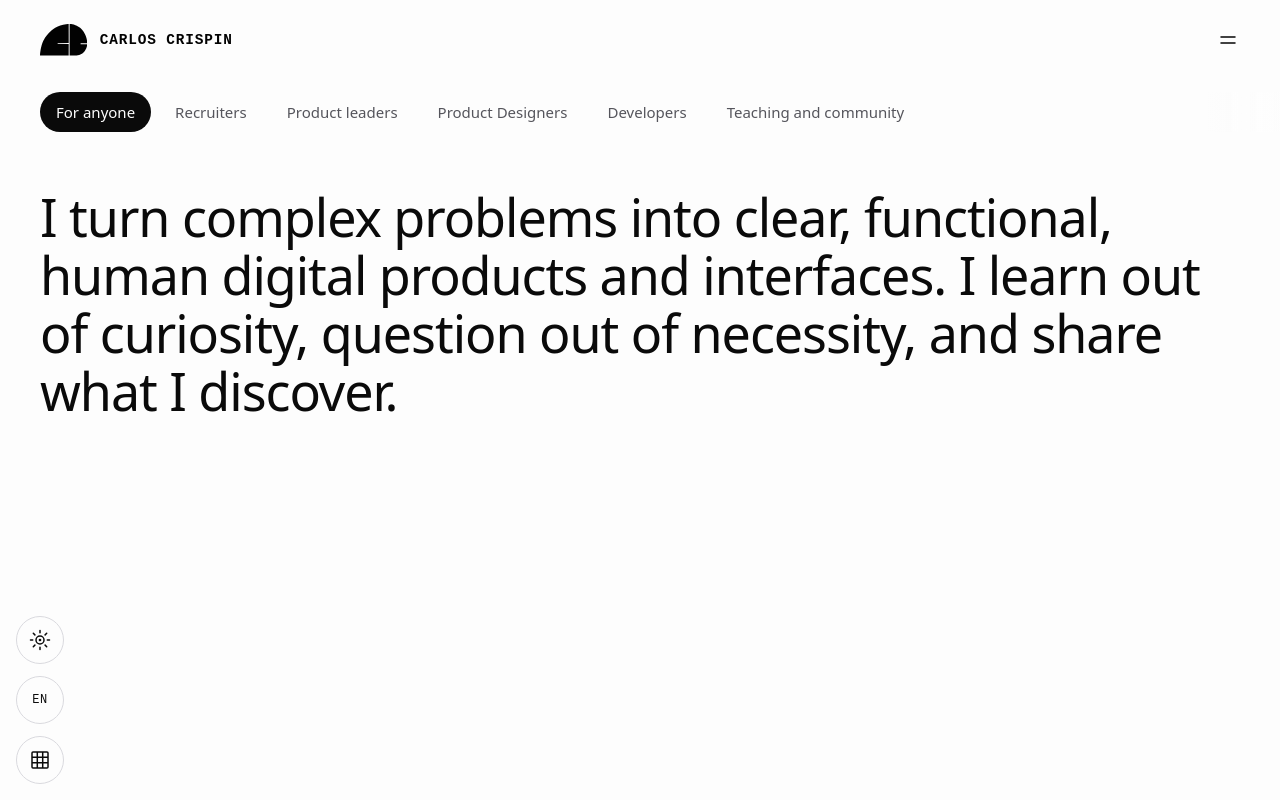
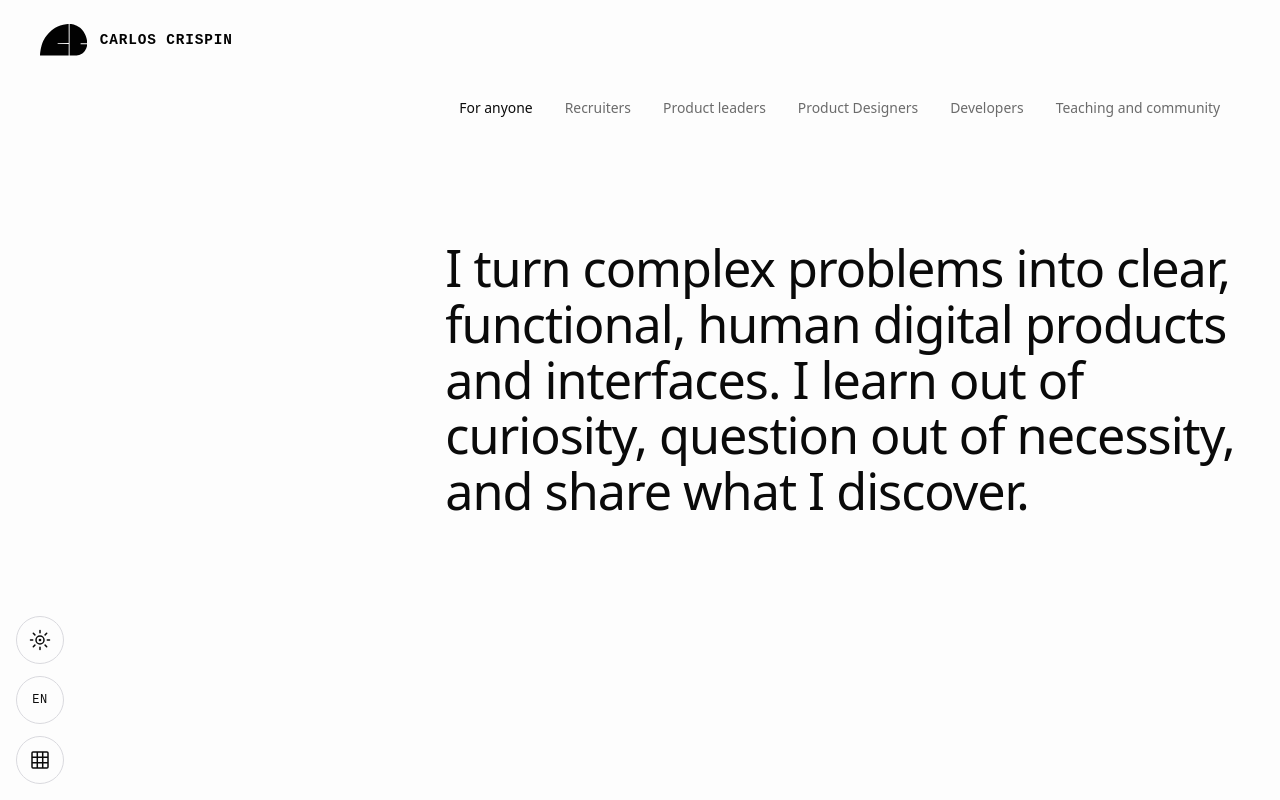
Before and after one commit to CarlossCrispin/Portafolio, a React (Vite) app: page / in a window 1280 px wide. Shown: the top 800 px of the page. Built offline with nearby package versions, Linux system fonts and the light colour scheme; grey boxes are pictures that could not be loaded.

Commit message:
feat: landing de una página con collage, scroll down y pestañas de Inicio responsivas

```diff
--- a/src/components/Pestanas.tsx
+++ b/src/components/Pestanas.tsx
@@ -40,6 +40,38 @@ export function Pestanas() {
     return () => { mo.disconnect(); window.clearTimeout(tm) }
   }, [intro])
 
+  // Indicador de desborde: marca en .tabs si hay más pestañas a la izquierda o a la derecha
+  const cont = useRef<HTMLDivElement>(null)
+  useEffect(() => {
+    const lista = cont.current?.querySelector<HTMLElement>('.tabs__lista')
+    if (!cont.current || !lista) return
+    const el = cont.current
+    const medir = () => {
+      el.toggleAttribute('data-mas-izq', lista.scrollLeft > 4)
+      el.toggleAttribute('data-mas-der', lista.scrollLeft + lista.clientWidth < lista.scrollWidth - 4)
+    }
+    // Si no caben todas, la fila se recorta a la mitad de una pestaña: siempre asoma un poco de texto a la derecha según el ancho disponible
+    const ajustar = () => {
+      lista.style.maxWidth = ''
+      const disponible = el.clientWidth
+      if (lista.scrollWidth <= disponible + 1) { medir(); return }
+      const tabs = Array.from(lista.querySelectorAll<HTMLElement>('.tab'))
+      let corte = 0
+      for (const tb of tabs) {
+        const c = tb.offsetLeft + tb.offsetWidth * 0.5
+        if (c <= disponible) corte = c
+      }
+      if (corte > 0) lista.style.maxWidth = `${Math.round(corte)}px`
+      medir()
+    }
+    ajustar()
+    lista.addEventListener('scroll', medir, { passive: true })
+    const ro = new ResizeObserver(ajustar)
+    ro.observe(el)
+    document.fonts?.ready.then(ajustar)
+    return () => { lista.removeEventListener('scroll', medir); ro.disconnect(); lista.style.maxWidth = '' }
+  }, [idioma])
+
   function ir(i: number) {
     const n = (i + LISTA.length) % LISTA.length
     setIntro(false)
@@ -54,7 +86,7 @@ export function Pestanas() {
 
   return (
     <>
-      <div className={intro ? 'tabs reveal rv1 tabs--intro' : 'tabs reveal rv1'}>
+      <div ref={cont} className={intro ? 'tabs reveal rv1 tabs--intro' : 'tabs reveal rv1'}>
         <div className="tabs__lista" role="tablist" aria-label={t.quienEres} onKeyDown={alTeclear}>
           {LISTA.map((x, i) => (
             <button
@@ -67,6 +99,7 @@ export function Pestanas() {
               aria-controls="panel-audiencia"
               tabIndex={i === activa ? 0 : -1}
               className="tab t-tab"
+              data-etiqueta={x.etiqueta}
               onClick={() => { setIntro(false); setActiva(i) }}
             >
               {x.etiqueta}
--- a/src/styles/caso.css
+++ b/src/styles/caso.css
@@ -1,8 +1,8 @@
 /* Trabajo y caso · medidas de Figma (frames v2 Trabajo y Caso · Mapa de ubicación). */
 
 .interior { display: block; margin-top: 0; }
-@media (min-width: 1440px) {
-  .interior { margin-left: calc(4 * ((100vw - 2 * var(--m) - 11 * var(--g)) / 12 + var(--g))); }
+@media (min-width: 768px) {
+  .interior { margin-left: calc(var(--nav-w) * ((100vw - 2 * var(--m) - (var(--cols) - 1) * var(--g)) / var(--cols) + var(--g))); }
 }
 .etiqueta { color: var(--muted); letter-spacing: 0.08em; text-transform: uppercase; margin: 0; }
 .interior .titulo-sec { margin: 16px 0 0; color: var(--fg); }
--- a/src/styles/pagina.css
+++ b/src/styles/pagina.css
@@ -48,10 +48,8 @@ html[data-caso] { overflow: hidden; }
 .inicio { display: grid; grid-template-columns: repeat(var(--cols), 1fr); column-gap: var(--g); }
 
 .tabs { grid-column: 1 / -1; position: relative; margin-top: 12px; margin-inline: calc(-1 * var(--m)); }
-.tabs__lista { display: flex; gap: 8px; padding-inline: var(--m); overflow-x: auto; scrollbar-width: none; }
+.tabs__lista { display: flex; flex-wrap: nowrap; gap: 8px; padding-inline: var(--m); overflow-x: auto; scrollbar-width: none; padding-block: 4px; margin-block: -4px; }
 .tabs__lista::-webkit-scrollbar { display: none; }
-/* Degradado que sugiere más pestañas a la derecha */
-.tabs::after { content: ""; position: absolute; top: 0; right: 0; bottom: 0; width: 72px; pointer-events: none; background: linear-gradient(to right, transparent, var(--bg)); }
 
 .tab {
   flex: none; height: 40px; padding: 10px 16px; border: 0; border-radius: 9999px; cursor: pointer;
@@ -59,7 +57,10 @@ html[data-caso] { overflow: hidden; }
   transition: background-color var(--dur-rapida) var(--ease), color var(--dur-rapida) var(--ease);
 }
 .tab:hover { color: var(--fg); }
-.tab[aria-selected="true"] { background: var(--fg); color: var(--bg); }
+/* Pestañas sin píldora: las inactivas en un tono tenue y la activa en el color de texto pleno (mismo peso, sin negrita) */
+.tab { color: color-mix(in srgb, var(--fg) 60%, var(--bg)); }
+.tab[aria-selected="true"] { color: var(--fg); }
+.tab:hover { color: var(--fg); }
 
 .titular { grid-column: 1 / -1; margin-top: 56px; color: var(--fg); }
 .titular:focus-visible { outline-offset: 8px; }
@@ -78,7 +79,9 @@ html[data-caso] { overflow: hidden; }
   .titular, .titular-pagina { margin-top: 56px; }
 }
 
-@media (min-width: 1440px) {
+/* Tablet y desktop: navegación lateral fija (sin botón de menú). Tablet = 2 columnas (nav en las 2 primeras de 6, contenido desde la 3); desktop = contenido desde la 5 de 12. */
+:root { --col-ini: 3; --nav-w: 2; }
+@media (min-width: 768px) {
   .cab__menu, .menu { display: none !important; }
   .secciones {
     display: flex; flex-direction: column; gap: 6px; position: fixed; z-index: 6;
@@ -87,13 +90,13 @@ html[data-caso] { overflow: hidden; }
   .secciones a { color: var(--muted); text-decoration: none; }
   .secciones a:hover, .secciones a[aria-current="location"] { color: var(--fg); }
 
-  .tabs { grid-column: 5 / -1; margin-top: 8px; margin-inline: 0; }
-  .tabs__lista { gap: 4px; padding-inline: 0; overflow: visible; }
-  .tabs::after { display: none; }
+  .tabs { grid-column: var(--col-ini) / -1; margin-top: 8px; margin-inline: 0; }
+  .tabs__lista { gap: 4px; padding-inline: 0; }
   .tab { padding-inline: 14px; }
-  .titular, .titular-pagina, .texto-pagina { grid-column: 5 / -1; }
+  .titular, .titular-pagina, .texto-pagina { grid-column: var(--col-ini) / -1; }
   .titular, .titular-pagina { margin-top: 112px; }
 }
+@media (min-width: 1440px) { :root { --col-ini: 5; --nav-w: 4; } }
 
 /* Vista de tokens (temporal, fase 1) */
 .tokens { padding-bottom: 80px; max-width: 1100px; }
@@ -138,3 +141,32 @@ html[data-sobre-collage] .cab__menu,
 html[data-sobre-collage] .secciones a,
 html[data-sobre-collage] .secciones .num { color: #fff; }
 html[data-sobre-collage] .secciones a:not([aria-current="location"]) { opacity: 0.6; }
+
+/* Móvil (< 768 px): titular en Regular y los tres botones circulares en su posición de siempre (columna a la izquierda), con tamaño y separación fluidos (mín. táctil 44 px) */
+@media (max-width: 767px) {
+  .titular__principal { font-weight: 400; }
+  /* Aire para que las pestañas no se encimen con el titular ni con los botones fijos */
+  .titular { margin-top: 40px; }
+  .seccion--inicio { padding-bottom: calc(var(--btn) * 3 + var(--btn-sep) * 2 + var(--btn-bajo) + 32px); }
+  .tab { font-size: 16px; line-height: 22px; }
+
+  :root { --btn: clamp(44px, 11.5vw, 48px); --btn-sep: 12px; --btn-bajo: max(16px, env(safe-area-inset-bottom)); }
+  .sel, .idioma, .btn-rejilla { width: var(--btn); height: var(--btn); }
+  .sel__sol { width: var(--btn); height: var(--btn); }
+  .btn-rejilla { bottom: var(--btn-bajo); }
+  .idioma { bottom: calc(var(--btn-bajo) + var(--btn) + var(--btn-sep)); }
+  .sel { bottom: calc(var(--btn-bajo) + 2 * (var(--btn) + var(--btn-sep))); }
+}
+
+/* Tablet y desktop comparten estructura (nav lateral + contenido en 1/3 · 2/3): solo cambia la escala, de forma fluida entre 768 y 1440 px */
+@media (min-width: 768px) {
+  .t-display { font-size: clamp(32px, 3.57vw + 4.6px, 56px); line-height: 1.11; }
+  .t-nav, .secciones a { font-size: clamp(16px, 0.6vw + 11.4px, 20px); line-height: 1.4; }
+  .t-tab, .tab { font-size: clamp(13px, 0.15vw + 12px, 14px); }
+}
+
+/* Una sola fila de pestañas: si se desborda, el borde con más contenido se desvanece (máscara) para indicar que hay más; la marca la pone Pestanas.tsx según el scroll */
+.tabs__lista { --fade: 56px; }
+.tabs[data-mas-der] .tabs__lista { -webkit-mask-image: linear-gradient(to right, #000 calc(100% - var(--fade)), transparent); mask-image: linear-gradient(to right, #000 calc(100% - var(--fade)), transparent); }
+.tabs[data-mas-izq] .tabs__lista { -webkit-mask-image: linear-gradient(to left, #000 calc(100% - var(--fade)), transparent); mask-image: linear-gradient(to left, #000 calc(100% - var(--fade)), transparent); }
+.tabs[data-mas-izq][data-mas-der] .tabs__lista { -webkit-mask-image: linear-gradient(to right, transparent, #000 var(--fade), #000 calc(100% - var(--fade)), transparent); mask-image: linear-gradient(to right, transparent, #000 var(--fade), #000 calc(100% - var(--fade)), transparent); }
--- a/src/styles/splash.css
+++ b/src/styles/splash.css
@@ -42,5 +42,5 @@ html[data-listo] .tab:not(:first-child) { animation: revelar var(--dur-grid) var
 .tab:nth-child(2) { --k: 1; } .tab:nth-child(3) { --k: 2; } .tab:nth-child(4) { --k: 3; } .tab:nth-child(5) { --k: 4; } .tab:nth-child(6) { --k: 5; }
 
 /* Intro de Inicio: todas las pestañas se muestran sin ninguna activa y sin titular; al terminar, se activa la primera y el titular se revela */
-.tabs--intro .tab[aria-selected="true"] { background: transparent; color: var(--muted); }
+.tabs--intro .tab[aria-selected="true"] { color: color-mix(in srgb, var(--fg) 60%, var(--bg)); }
 html[data-listo] .tabs--intro + .titular.reveal { animation: none; clip-path: inset(0 0 100% 0); }
```
Also changed, not shown: .atl/.skill-registry.cache.json (added), .atl/skill-registry.md (added).
